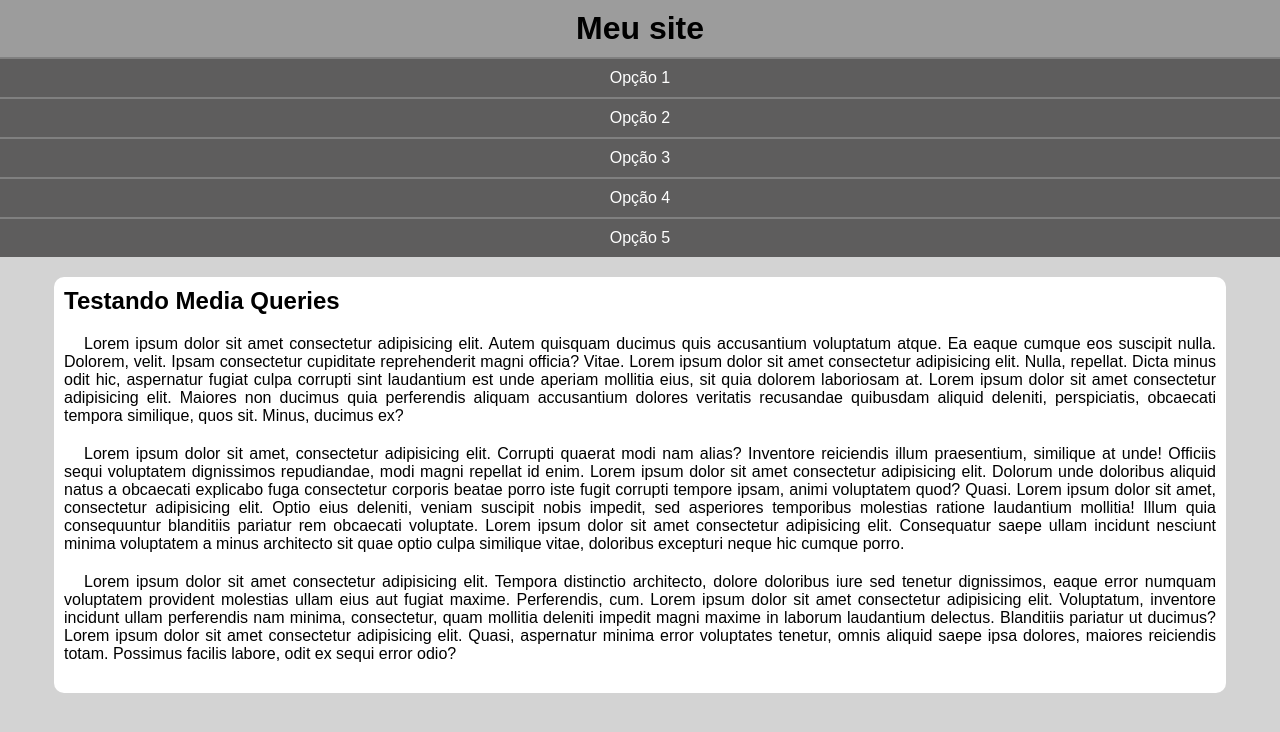
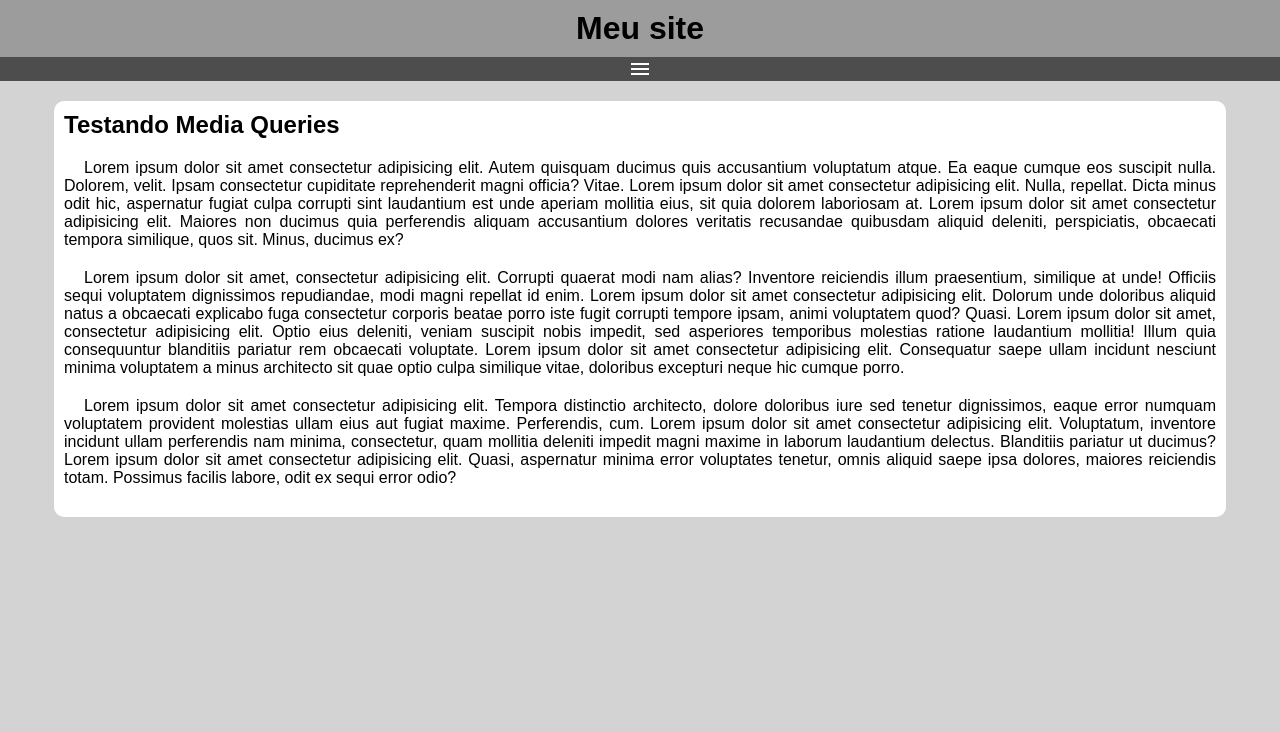
Before and after one commit to DiegoCardosoJ/Menu-Responsivo, a plain HTML site: page index.html in a window 1280 px wide. Drawn offline with nearby package versions, Linux system fonts and the light colour scheme.

Commit message:
atualizei

```diff
--- a/estilos/style.css
+++ b/estilos/style.css
@@ -19,8 +19,21 @@ header > h1{
     text-align: center;
 }
 
+span#burguer{
+    background-color: rgb(77, 77, 77);
+    color: white;
+    display: block;
+    text-align: center;
+}
+
+span#burguer:hover{
+    background-color: white;
+    color: black;
+    cursor: pointer;
+}
+
 menu{
-    display: block;
+    display: none;
 }
 
 menu > ul{
--- a/index.html
+++ b/index.html
@@ -4,12 +4,17 @@
     <meta charset="UTF-8">
     <meta name="viewport" content="width=device-width, initial-scale=1.0">
     <title>Media Queries</title>
+    <link rel="stylesheet" href="https://fonts.googleapis.com/css2?family=Material+Symbols+Outlined:opsz,wght,FILL,GRAD@24,400,0,0" />
     <link rel="stylesheet" href="estilos/style.css">
+
 </head>
 <body>
     <header>
         <h1>Meu site</h1>
-        <menu>
+        <span id="burguer" class="material-symbols-outlined" onclick="clickmenu()">
+            menu
+            </span>
+        <menu id="itens">
             <ul>
                 <li><a href="#">Opção 1</a></li>
                 <li><a href="#">Opção 2</a></li>
@@ -33,5 +38,15 @@
             </p>
         </article>
     </main>
+    <script>
+        function clickmenu(){
+            if(itens.style.display == 'block'){
+                itens.style.display = 'none'
+            }else{
+                itens.style.display = 'block'
+            }
+
+        }
+    </script>
 </body>
 </html>
```
